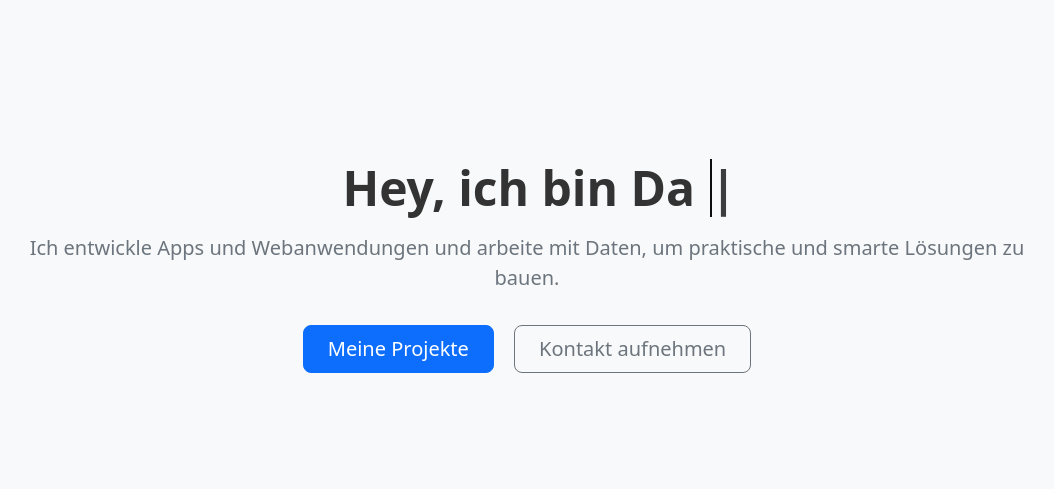
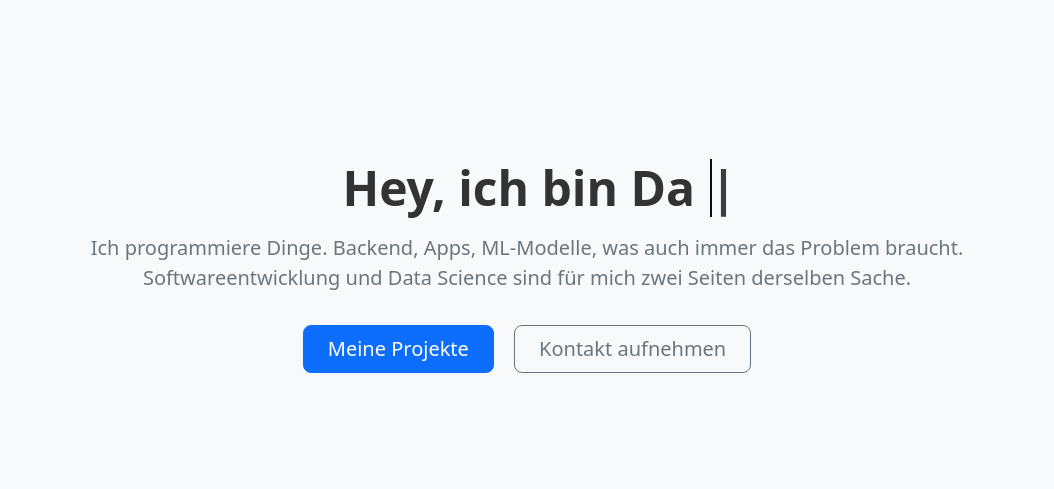
Before and after one commit to tfForster/flask-webapp, a Flask app: page / in a window 1280 px wide. Shown: the part 238-727 px from the top of the page, without its empty margins (113-1167 px from the left). Run offline with Flask 3, Linux system fonts and the light colour scheme; data that the repository does not hold is empty.

Commit message:
changed index hero section text

```diff
--- a/app/templates/index.html
+++ b/app/templates/index.html
@@ -12,7 +12,7 @@
       Hey, ich bin <span id="typed-name">Benno 👋</span>
       <span class="cursor">|</span>
     </h1>
-    <p>Ich entwickle Apps und Webanwendungen und arbeite mit Daten, um praktische und smarte Lösungen zu bauen.</p>
+    <p>Ich programmiere Dinge. Backend, Apps, ML-Modelle, was auch immer das Problem braucht. Softwareentwicklung und Data Science sind für mich zwei Seiten derselben Sache.</p>
     <a href="{{ url_for('projects.projects_page') }}" class="btn btn-primary btn-lg px-4 me-2">
       Meine Projekte
     </a>
```
